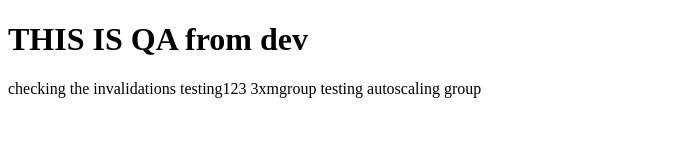
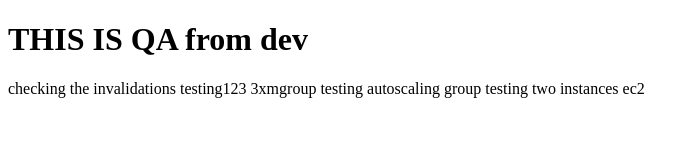
Before and after one commit to po3xmgroup/testS3StaticSite, a plain HTML site: page index.html in a window 1280 px wide. Shown: the whole page, without its empty margins (0-699 px from the left). Drawn offline with Linux system fonts and the light colour scheme.

Commit message:
testing autoscaling 2342434

```diff
--- a/index.html
+++ b/index.html
@@ -12,5 +12,6 @@
 
   checking the invalidations testing123 3xmgroup
   testing autoscaling group
+  testing two instances ec2
 </body>
 </html>
```
